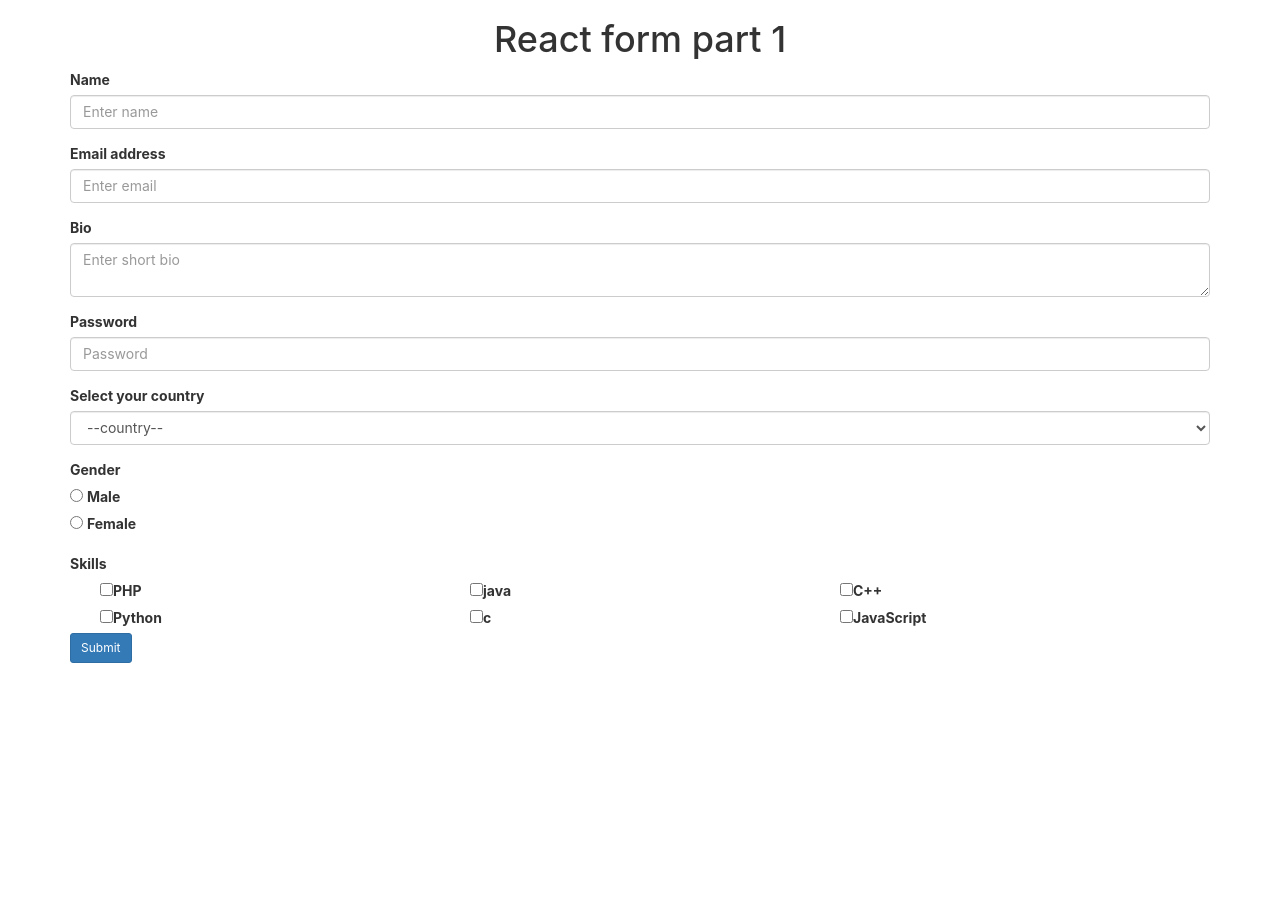
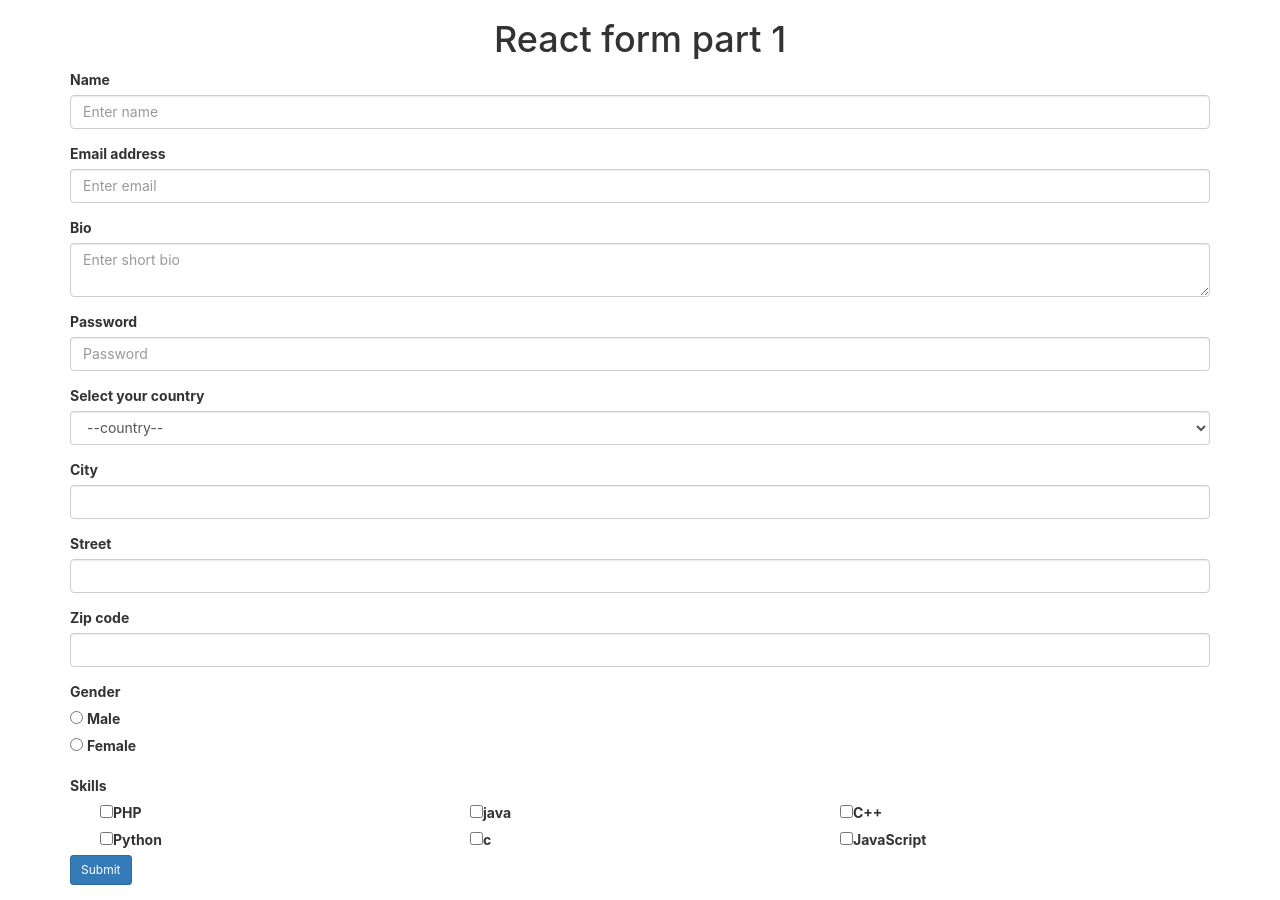
Before and after one commit to lhmisho/React-Tutorial, a React (Create React App) app: page / in a window 1280 px wide. Before the commit the page ends 800 px from the top, so only its background shows below. Built offline with nearby package versions, Linux system fonts and the light colour scheme.

Commit message:
post array and object field

```diff
--- a/src/components/forms/forms.js
+++ b/src/components/forms/forms.js
@@ -1,5 +1,5 @@
 import React, { Component } from 'react'
-
+import axios from 'axios'
 
 const initialState = {
     name: '',
@@ -8,8 +8,14 @@ const initialState = {
     bio: '',
     country: '',
     gender: '',
-    skills: []
+    skills: [],
+    address : {
+        street    : '',
+        city      : '',
+        zip       : ''
+    }
 }
+const BASE_URL = 'http://localhost:3000/about'
 
 class PostForms extends Component {
 
@@ -26,15 +32,27 @@ class PostForms extends Component {
             if(event.target.checked){
                 this.setState({
                     ...this.state,
-                    skills: this.state.skills.concat(event.target.value)
+                    skills: this.state.skills.concat(event.target.value) // saving array elements
                 })
             }else{
                 this.setState({
                     ...this.state,
-                    skills: this.state.skills.filter(skill => skill != event.target.value)
+                    skills: this.state.skills.filter(skill => skill !== event.target.value)
                 })
             }
-        }else{
+        } else if(event.target.name === 'city'){
+            this.setState({
+                address: Object.assign(this.state.address, {city: event.target.value}) // saving nested elements
+            })
+        } else if(event.target.name === 'street'){
+            this.setState({
+                address: Object.assign(this.state.address, {street: event.target.value})
+            })
+        } else if(event.target.name === 'zip'){
+            this.setState({
+                address: Object.assign(this.state.address, {zip: event.target.value})
+            })
+        } else {
             this.setState({
                 [event.target.name]: event.target.value
             })
@@ -45,12 +63,17 @@ class PostForms extends Component {
 
         event.preventDefault();
         console.log(this.state)
-
-        this.myForm.current.reset()
-
         this.setState({
             ...initialState
         })
+
+        axios.post(BASE_URL, {...this.state})
+            .then(res => {
+                alert("data successfully added")
+            })
+            .catch(err => console.log(err))
+
+        this.myForm.current.reset()
     }
 
     render() {
@@ -58,19 +81,19 @@ class PostForms extends Component {
             <form ref={this.myForm} onSubmit={this.submitHandler}>
                 <div className="form-group">
                     <label htmlFor="name">Name</label>
-                    <input type="text" className="form-control" id="name" name="name" placeholder="Enter name" onChange={this.changeHandler} value={this.state.value} />
+                    <input type="text" className="form-control" id="name" name="name" placeholder="Enter name" onChange={this.changeHandler} value={this.state.name} />
                 </div>
                 <div className="form-group">
                     <label htmlFor="email">Email address</label>
-                    <input type="email" className="form-control" id="email" name="email" placeholder="Enter email" onChange={this.changeHandler} value={this.state.value} />
+                    <input type="email" className="form-control" id="email" name="email" placeholder="Enter email" onChange={this.changeHandler} value={this.state.email} />
                 </div>
                 <div className="form-group">
                     <label htmlFor="bio">Bio</label>
-                    <textarea type="textarea" className="form-control" id="bio" name="bio" placeholder="Enter short bio" onChange={this.changeHandler} value={this.state.value} />
+                    <textarea type="textarea" className="form-control" id="bio" name="bio" placeholder="Enter short bio" onChange={this.changeHandler} value={this.state.bio} />
                 </div>
                 <div className="form-group">
                     <label htmlFor="password">Password</label>
-                    <input type="password" className="form-control" name="password" placeholder="Password" onChange={this.changeHandler} value={this.state.value} />
+                    <input type="password" className="form-control" name="password" placeholder="Password" onChange={this.changeHandler} value={this.state.password} />
                 </div>
                 <div className="form-group">
                     <label htmlFor="country">Select your country</label>
@@ -80,6 +103,18 @@ class PostForms extends Component {
                         <option value="India">India</option>
                         <option value="Pakistan">Pakistan</option>
                     </select>
+                </div>
+                <div className="form-group">
+                    <label htmlFor="city">City</label>
+                    <input onChange={this.changeHandler} value={this.state.value} type="text" id="city" name="city" className="form-control"/>
+                </div>
+                <div className="form-group">
+                    <label htmlFor="street">Street</label>
+                    <input onChange={this.changeHandler} type="text" id="street" name="street" className="form-control" />
+                </div>
+                <div className="form-group">
+                    <label htmlFor="zip">Zip code</label>
+                    <input onChange={this.changeHandler} type="text" id="zip" name="zip" className="form-control" />
                 </div>
                 <div className="form-group">
                     <label htmlFor="gender">Gender</label>
```
